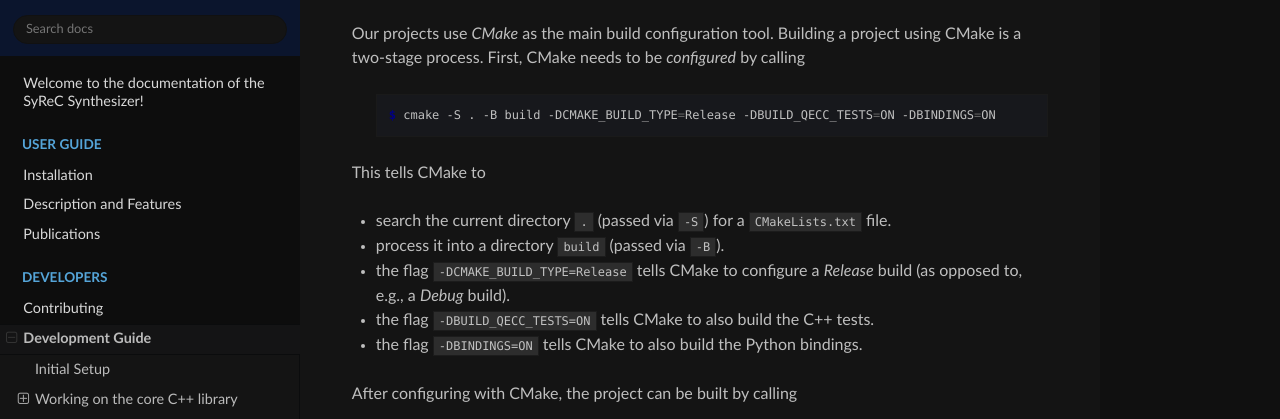
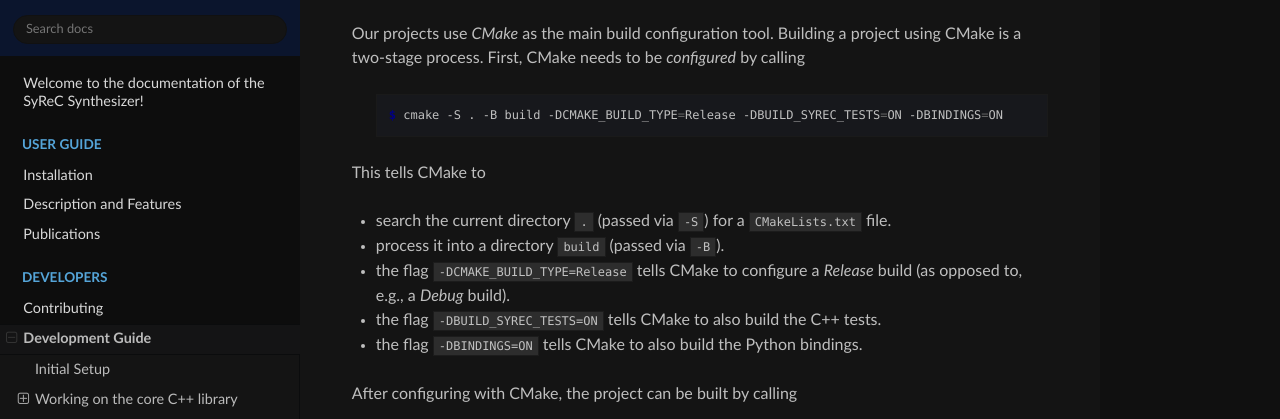
Before and after one commit to cda-tum/mqt-syrec, a Sphinx documentation site: the page built from docs/source/DevelopmentGuide.rst, in a window 1280 px wide and 900 px high, scrolled down 2396 px. Shown: the part 152-571 px from the top of the window. Built offline with Sphinx 7.4.7 and the Read the Docs theme 2.0.0, drawn with Linux system fonts in a browser that asks for light colours; the version number could not be read and is left out.

Commit message:
✏️ fix test flag

```diff
--- a/docs/source/DevelopmentGuide.rst
+++ b/docs/source/DevelopmentGuide.rst
@@ -124,14 +124,14 @@ First, CMake needs to be *configured* by calling
 
     .. code-block:: console
 
-        $ cmake -S . -B build -DCMAKE_BUILD_TYPE=Release -DBUILD_QECC_TESTS=ON -DBINDINGS=ON
+        $ cmake -S . -B build -DCMAKE_BUILD_TYPE=Release -DBUILD_SYREC_TESTS=ON -DBINDINGS=ON
 
 This tells CMake to
 
 - search the current directory :code:`.` (passed via :code:`-S`) for a :code:`CMakeLists.txt` file.
 - process it into a directory :code:`build` (passed via :code:`-B`).
 - the flag :code:`-DCMAKE_BUILD_TYPE=Release` tells CMake to configure a *Release* build (as opposed to, e.g., a *Debug* build).
-- the flag :code:`-DBUILD_QECC_TESTS=ON` tells CMake to also build the C++ tests.
+- the flag :code:`-DBUILD_SYREC_TESTS=ON` tells CMake to also build the C++ tests.
 - the flag :code:`-DBINDINGS=ON` tells CMake to also build the Python bindings.
 
 After configuring with CMake, the project can be built by calling
```
